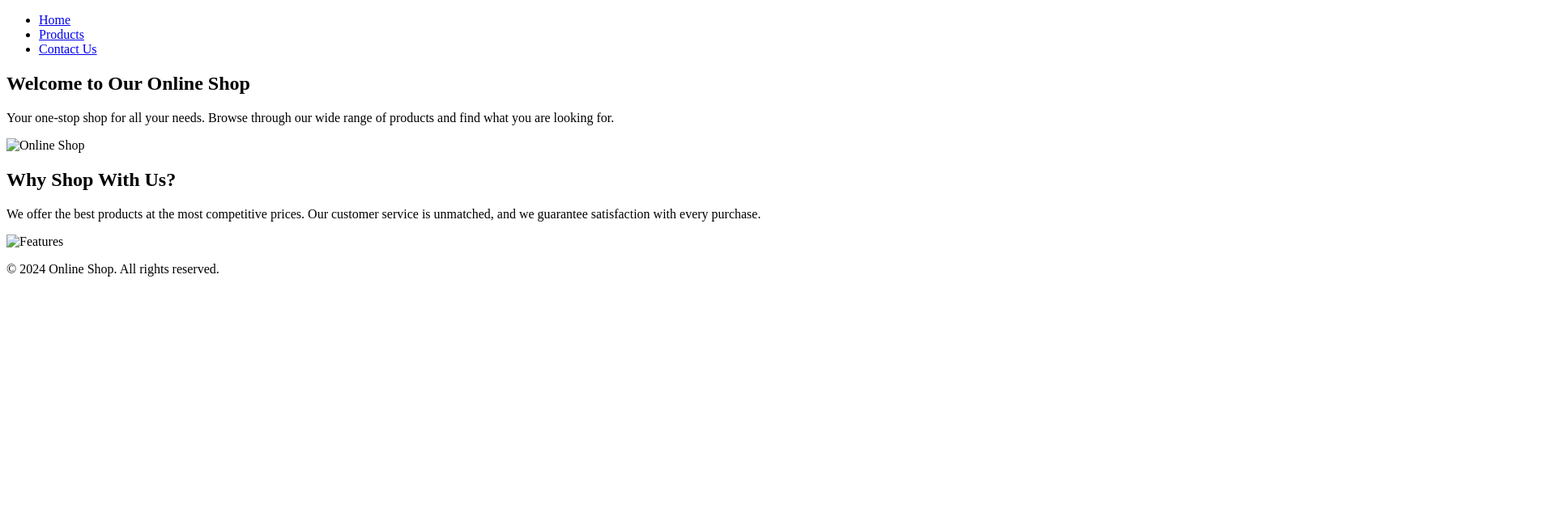
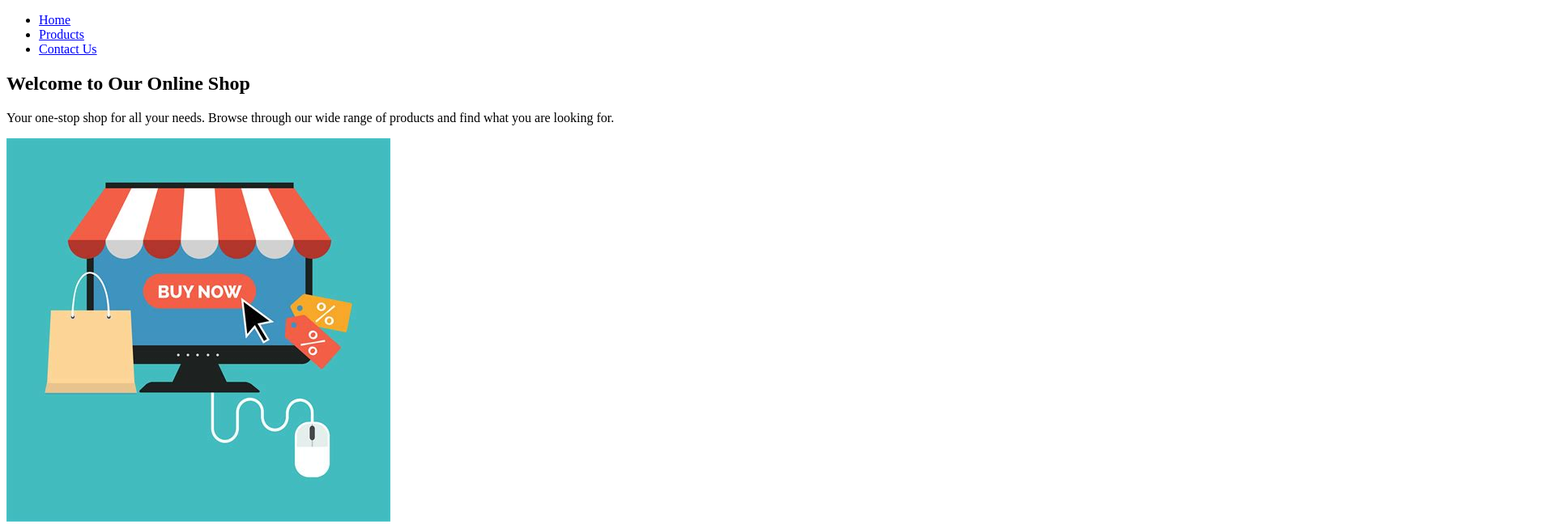
Before and after one commit to Sihab008/mis455_mid_2022101, a plain HTML site: page mis455_mid_2022101/index.html in a window 1280 px wide. Shown: the top 648 px of the page at 81% size, 1920 px wide, since content can reach past the window. Drawn offline with Linux system fonts and the light colour scheme.

Commit message:
Add files via upload

```diff
--- a/mis455_mid_2022101/index.html
+++ b/mis455_mid_2022101/index.html
@@ -24,13 +24,13 @@
                 <h1>Welcome to Our Online Shop</h1>
                 <p>Your one-stop shop for all your needs. Browse through our wide range of products and find what you are
                     looking for.</p>
-                <img src="shop.jpg" alt="Online Shop">
+                <img src="images/shop.jpg" alt="Online Shop">
             </section>
             <section class="features">
                 <h2>Why Shop With Us?</h2>
                 <p>We offer the best products at the most competitive prices. Our customer service is unmatched, and we
                    guarantee satisfaction with every purchase.</p>
-                <img src="features.jpg" alt="Features">
+                <img src="images/features.jpg" alt="Features">
             </section>
         </main>
         <footer>
```
Also changed, not shown: mis455_mid_2022101/products.html (+8 -0 lines), mis455_mid_2022101/contact.html (added).
